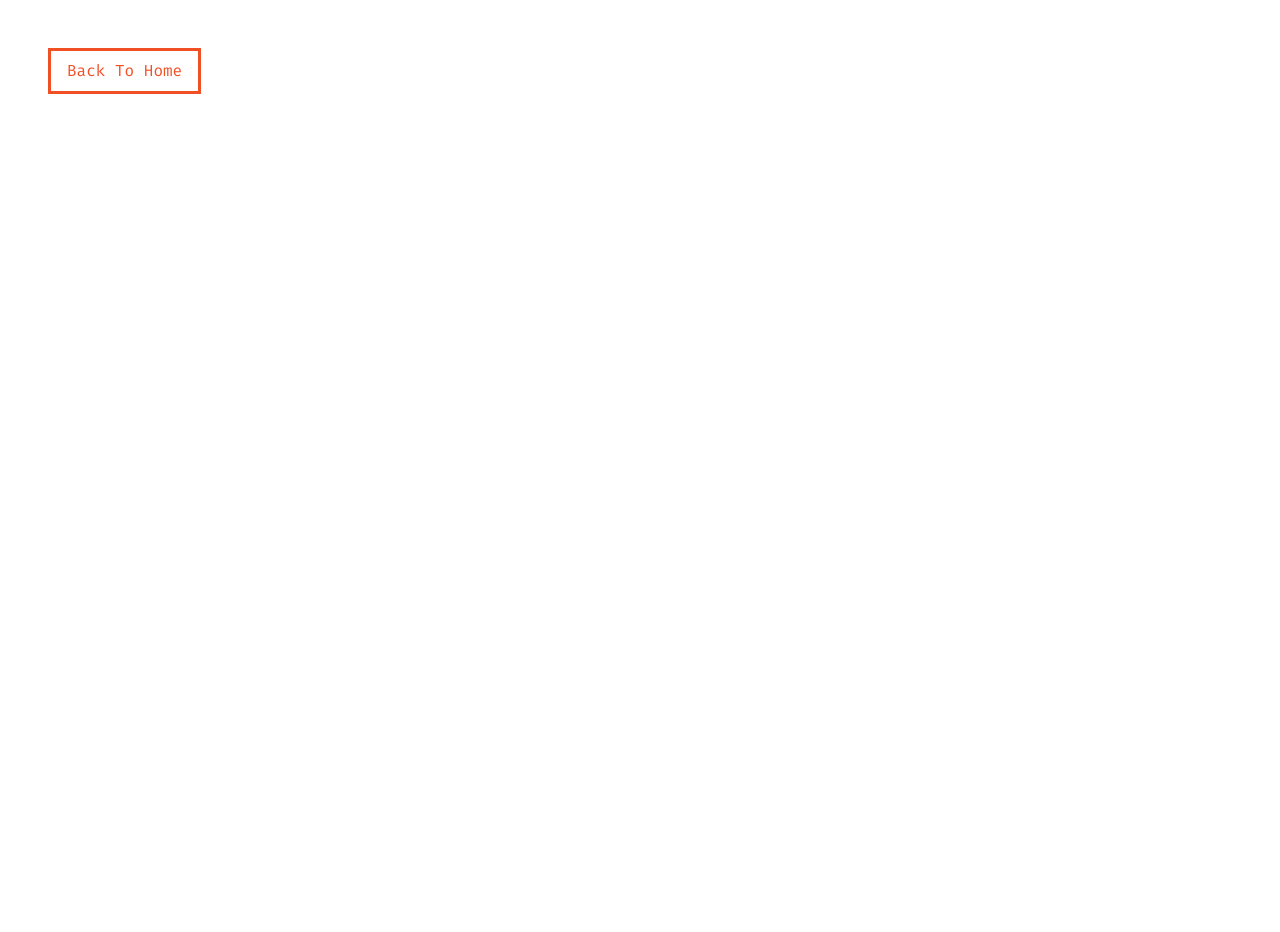
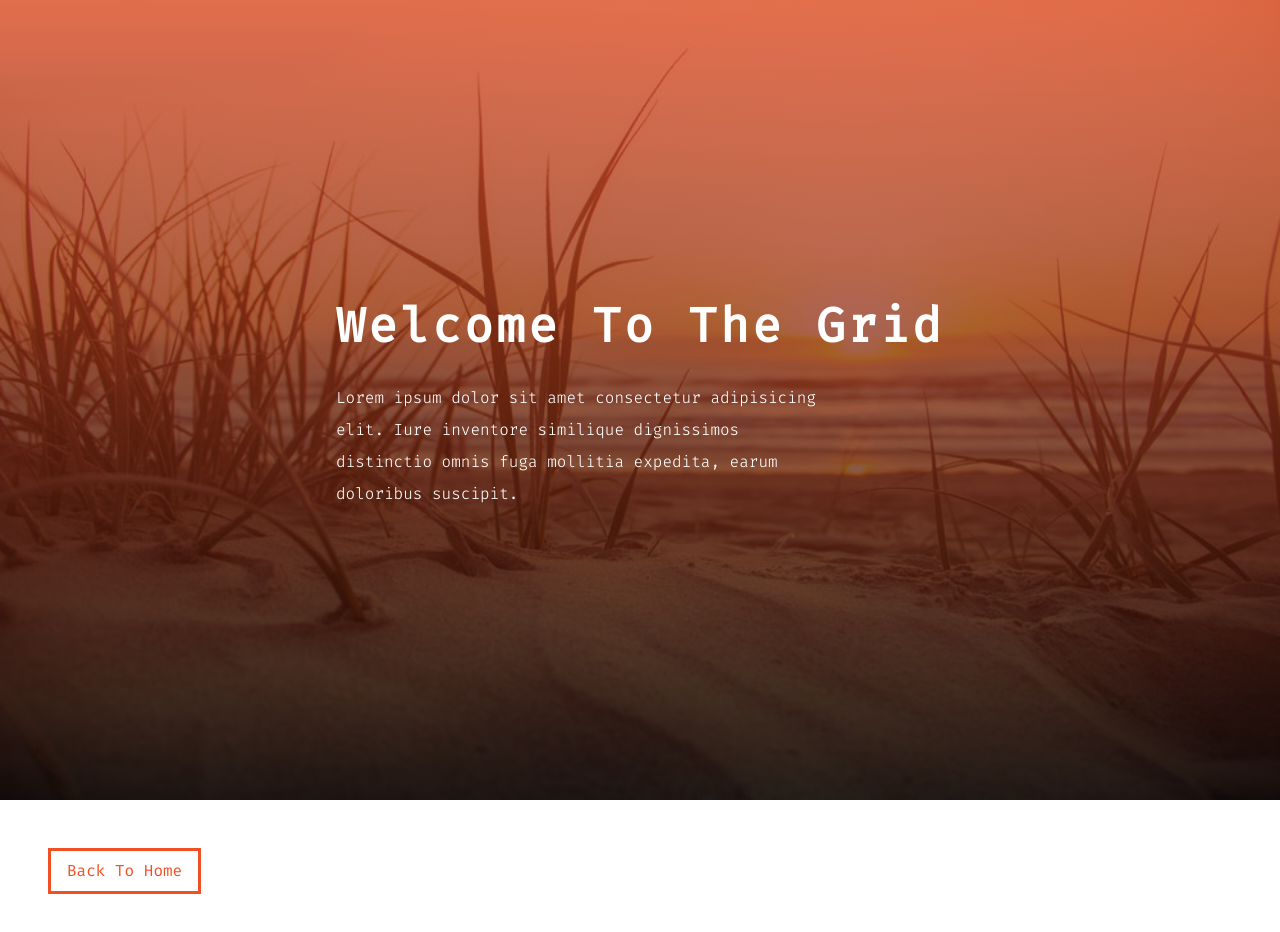
Before and after one commit to arnameti/css-grid-miniprojects-II, a plain HTML site: page hero.html in a window 1280 px wide. Before the commit the page ends 800 px from the top, so only its background shows below. Drawn offline with Linux system fonts and the light colour scheme.

Commit message:
building hero project

```diff
--- a/hero.html
+++ b/hero.html
@@ -20,7 +20,13 @@
     <title>Hero Project</title>
   </head>
   <body>
-
+    <div class="container">
+      <div class="hero">
+        <h1>Welcome to the Grid</h1>
+        <p>Lorem ipsum dolor sit amet consectetur adipisicing elit. Iure inventore similique dignissimos distinctio omnis fuga mollitia expedita, earum doloribus suscipit.
+        </p>
+      </div>
+    </div>
     <a href="index.html" class="btn">back to home</a>
   </body>
 
--- a/styles.css
+++ b/styles.css
@@ -104,6 +104,11 @@ Main Navbar
   display: inline-block;
   color: var(--primaryColor);
   padding: .7rem 0;
+  transition: var(--mainTransition);
+}
+
+.navbar a:hover {
+  color: var(--mainBlack);
 }
 
 @media screen and (min-width: 768px) {
@@ -123,7 +128,25 @@ Hero Project
 ===========================
 */
 
+.container {
+  height: 100vh;
+  background: linear-gradient(rgba(241, 80, 37, 0.75), rgba(0, 0, 0, 0.75)),
+                              url(./images/image-2.jpeg) center/cover fixed no-repeat;
+  display: grid;
+  place-content: center;
+  color: var(--mainWhite);
+}
 
+.container p {
+  font-size: 1rem;
+  max-width: 500px;
+}
+
+@media screen and (max-width: 992px) {
+  .container {
+    background: rgba(241, 80, 37, 0.75);
+  }
+}
 
 /*
 ===========================
```
Also changed, not shown: cards.html (+1 -1 lines).
